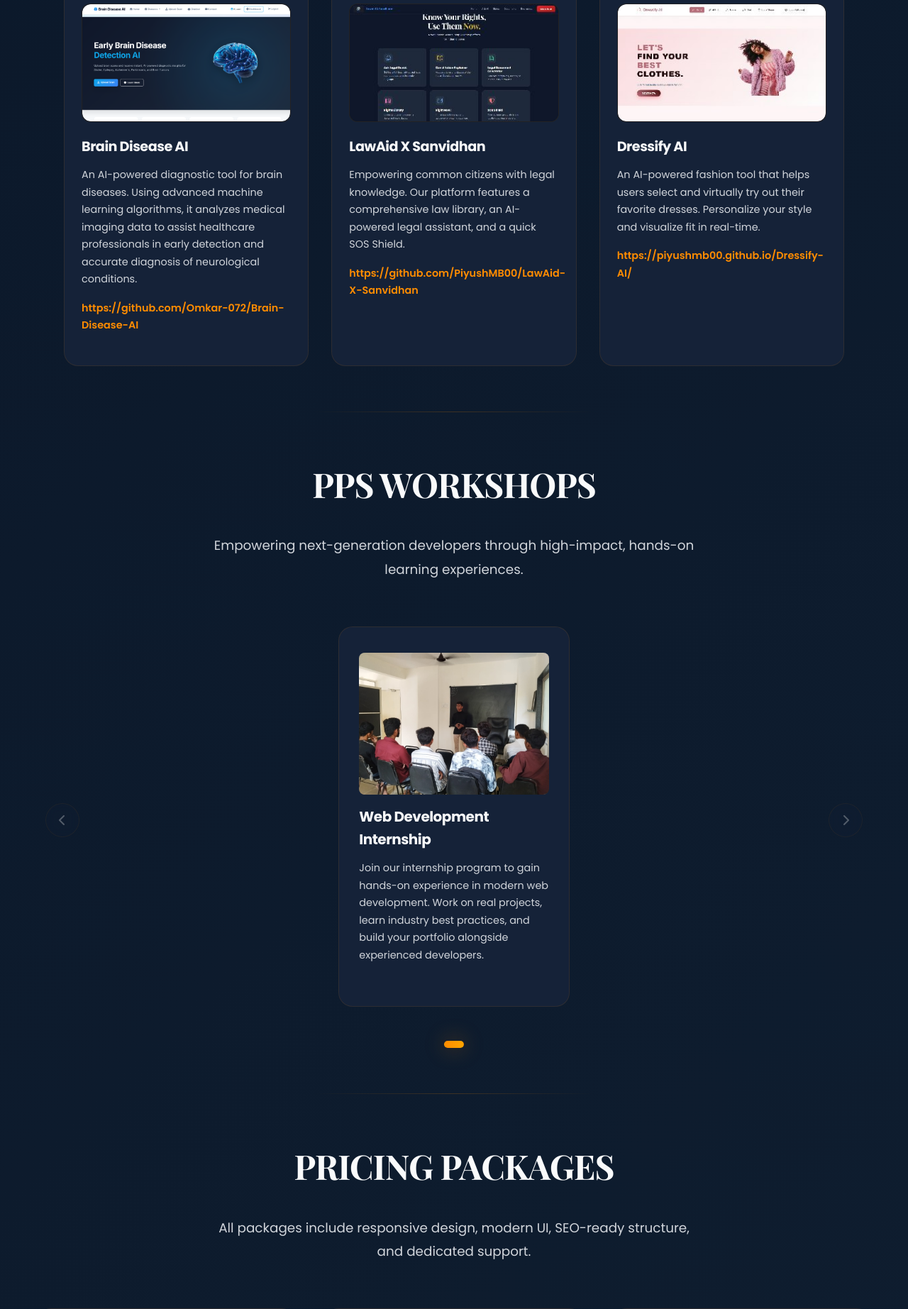
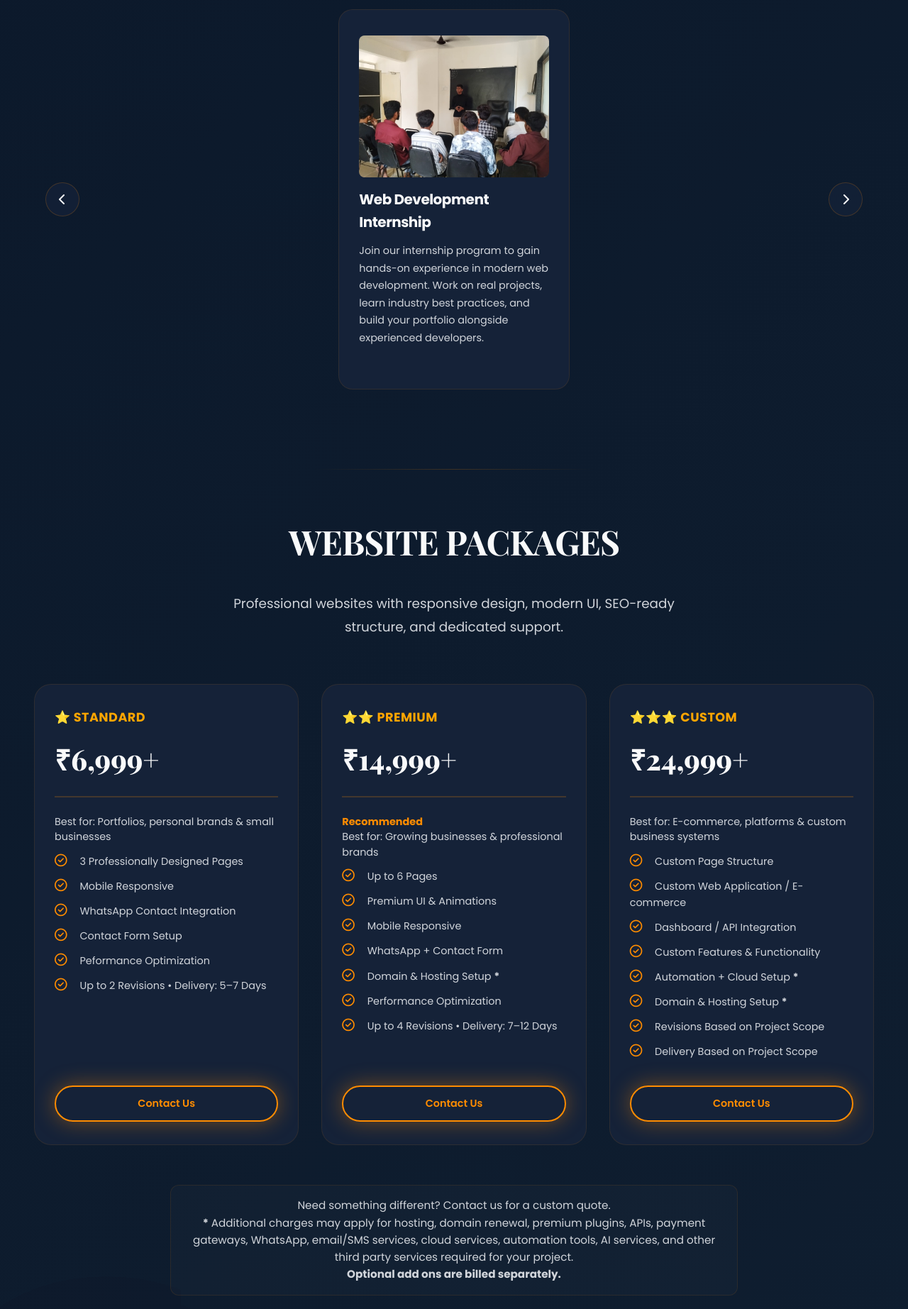
Before and after one commit to PiyushMB00/Phoenix-Pixels-Studios, a Flask app: page / in a window 1280 px wide. Shown: the part 2600-4445 px from the top of the page at 71% size. Run offline with Flask 3, Linux system fonts and the light colour scheme; parts of the project's set-up code (start-up, migrations or seed data) failed here and were passed over.

Commit message:
Changes in pages styling

```diff
--- a/app.py
+++ b/app.py
@@ -255,6 +255,10 @@ def home():
 @app.route("/contact")
 def contact_page():
     return render_template("ContactUs.html")
+
+@app.route("/pricing")
+def pricing():
+    return render_template("pricing.html")
 
 @app.route("/api/contact", methods=["POST"])
 def contact():
--- a/static/css/style.css
+++ b/static/css/style.css
@@ -486,6 +486,7 @@ section .header {
   transition: all 0.4s cubic-bezier(0.4, 0, 0.2, 1);
   position: relative;
   overflow: hidden;
+  height: 100%;
 }
 
 .features .card::before {
@@ -689,15 +690,22 @@ section .header {
   margin-right: 0.875rem;
 }
 
-.pricing .card button {
+.pricing .card .btn {
   color: var(--phoenix-orange);
   background: transparent;
   border: 2px solid var(--phoenix-orange);
   transition: all 0.4s cubic-bezier(0.4, 0, 0.2, 1);
   font-weight: 600;
-}
-
-.pricing .card button:hover {
+  align-items: center;
+  justify-content: center;
+  text-decoration: none;
+  display: flex;
+  width: 100%;
+  padding: 0.75rem 1rem;
+  border-radius: 999px;
+}
+
+.pricing .card .btn:hover {
   background: linear-gradient(
     135deg,
     var(--phoenix-orange),
@@ -707,6 +715,41 @@ section .header {
   color: var(--bg-primary);
   transform: translateY(-2px);
   box-shadow: var(--glow-orange);
+}
+
+.package-description {
+  color: var(--text-secondary);
+  font-size: 0.9rem;
+  line-height: 1.5;
+  margin: 15px 0 20px;
+}
+
+.package-description strong {
+  color: var(--phoenix-orange);
+}
+
+.pricing-note {
+  margin: 3.5rem auto 0;
+  max-width: 800px;
+  padding: 1rem 1.5rem;
+  text-align: center;
+  color: var(--text-secondary);
+  font-size: 0.95rem;
+  line-height: 1.6;
+  border: 1px solid var(--border-subtle);
+  border-radius: 12px;
+  background: rgba(255, 255, 255, 0.02);
+}
+
+/* .pricing-note::first-letter {
+  color: var(--phoenix-orange);
+} */
+
+@media (max-width: 600px) {
+  .pricing-note {
+    margin: 1.5rem 1rem 0;
+    font-size: 0.9rem;
+  }
 }
 
 footer {
@@ -1792,7 +1835,7 @@ footer .column > a:hover {
 }
 
 .panel-motto {
-    margin-top: 3rem;
+    margin-top: 1rem;
     text-align: center;
     font-style: italic;
     color: var(--text-muted);
@@ -2015,6 +2058,11 @@ footer .column > a:hover {
     transform: translateY(-50%) scale(0.92);
 }
 
+.slider-btn:disabled {
+    cursor: not-allowed;
+    opacity: 0.3;
+}
+
 .slider-btn.prev {
     left: 1rem;
 }
@@ -2034,6 +2082,7 @@ footer .column > a:hover {
 .dot {
     width: 10px;
     height: 10px;
+    padding: 0;
     border-radius: 50%;
     background: rgba(255, 140, 0, 0.15);
     border: 1px solid var(--border-subtle);
@@ -2107,7 +2156,8 @@ footer .column > a:hover {
     transition: transform 0.5s cubic-bezier(0.4, 0, 0.2, 1);
 }
 
-.card:hover .project-card-img {
+.card:hover .project-card-img,
+.project-slide:hover .project-card-img {
     transform: scale(1.06);
 }
 
--- a/static/js/script.js
+++ b/static/js/script.js
@@ -705,17 +705,21 @@ document.addEventListener("DOMContentLoaded", () => {
     // For now, they remain hidden in DOM as "insider" detail for someone viewing source
     // or we can implement a subtle reveal later if requested.
 
-    // 9. PPS Workshops Slider Interactivity
-    const initWorkshopsSlider = () => {
-        const track = document.querySelector(".workshops-slider-track");
-        const prevBtn = document.querySelector(".slider-btn.prev");
-        const nextBtn = document.querySelector(".slider-btn.next");
-        const dotsContainer = document.querySelector(".slider-dots");
+    // 9. Projects slider interactivity
+    const initProjectsSlider = () => {
+        const slider = document.querySelector("#projects .workshops-slider-container");
+        if (!slider) return;
+
+        const track = slider.querySelector(".workshops-slider-track");
+        const prevBtn = slider.querySelector(".slider-btn.prev");
+        const nextBtn = slider.querySelector(".slider-btn.next");
+        const dotsContainer = slider.querySelector(".slider-dots");
 
         if (!track) return;
 
-        const slides = Array.from(track.children);
-        if (slides.length === 0) return;
+        const originalSlides = Array.from(track.children);
+        if (originalSlides.length === 0) return;
+        let slides = [];
 
         let currentIndex = 0;
         let slideWidth = 0;
@@ -729,9 +733,28 @@ document.addEventListener("DOMContentLoaded", () => {
             return 3;
         };
 
+        // Add the first visible slides to the end of the track. This lets the
+        // last project move out naturally while the first projects enter.
+        const createLoopClones = () => {
+            track.querySelectorAll("[data-slider-clone]").forEach((clone) => clone.remove());
+
+            const cloneCount = Math.min(getItemsPerView(), originalSlides.length);
+            originalSlides.slice(0, cloneCount).forEach((slide) => {
+                const clone = slide.cloneNode(true);
+                clone.setAttribute("data-slider-clone", "true");
+                clone.setAttribute("aria-hidden", "true");
+                track.appendChild(clone);
+            });
+
+            slides = Array.from(track.children);
+        };
+
+        createLoopClones();
+
         const maxIndex = () => {
-            const itemsPerView = getItemsPerView();
-            return Math.max(0, slides.length - itemsPerView);
+            // The final position contains only cloned slides. Once it has
+            // animated into view, the track can reset invisibly to index zero.
+            return originalSlides.length;
         };
 
         const updateSliderPosition = () => {
@@ -752,43 +775,33 @@ document.addEventListener("DOMContentLoaded", () => {
             // Update active dot
             const dots = dotsContainer.querySelectorAll(".dot");
             dots.forEach((dot, index) => {
-                if (index === currentIndex) {
+                if (index === currentIndex % originalSlides.length) {
                     dot.classList.add("active");
                 } else {
                     dot.classList.remove("active");
                 }
             });
 
-            // Toggle arrow visibility or opacity
+            // Previous stops at the first position; Next loops seamlessly.
             if (prevBtn) {
-                if (currentIndex === 0) {
-                    prevBtn.style.opacity = "0.3";
-                    prevBtn.style.pointerEvents = "none";
-                } else {
-                    prevBtn.style.opacity = "1";
-                    prevBtn.style.pointerEvents = "all";
-                }
+                prevBtn.disabled = currentIndex === 0;
             }
 
             if (nextBtn) {
-                if (currentIndex >= maxIndex()) {
-                    nextBtn.style.opacity = "0.3";
-                    nextBtn.style.pointerEvents = "none";
-                } else {
-                    nextBtn.style.opacity = "1";
-                    nextBtn.style.pointerEvents = "all";
-                }
+                nextBtn.disabled = currentIndex >= maxIndex();
             }
         };
 
         // Create Navigation Dots
         const createDots = () => {
             dotsContainer.innerHTML = "";
-            const totalDots = maxIndex() + 1;
+            const totalDots = originalSlides.length;
 
             for (let i = 0; i < totalDots; i++) {
-                const dot = document.createElement("div");
+                const dot = document.createElement("button");
+                dot.type = "button";
                 dot.classList.add("dot");
+                dot.setAttribute("aria-label", `Show project group ${i + 1}`);
                 if (i === currentIndex) dot.classList.add("active");
                 dot.addEventListener("click", () => {
                     currentIndex = i;
@@ -802,10 +815,9 @@ document.addEventListener("DOMContentLoaded", () => {
         // Next button click
         if (nextBtn) {
             nextBtn.addEventListener("click", () => {
-                if (currentIndex < maxIndex()) {
-                    currentIndex++;
-                    updateSliderPosition();
-                }
+                if (currentIndex >= maxIndex()) return;
+                currentIndex += 1;
+                updateSliderPosition();
                 resetAutoPlay();
             });
         }
@@ -813,17 +825,28 @@ document.addEventListener("DOMContentLoaded", () => {
         // Prev button click
         if (prevBtn) {
             prevBtn.addEventListener("click", () => {
-                if (currentIndex > 0) {
-                    currentIndex--;
-                    updateSliderPosition();
-                }
+                if (currentIndex === 0) return;
+                currentIndex -= 1;
+                updateSliderPosition();
                 resetAutoPlay();
             });
         }
 
+        track.addEventListener("transitionend", (event) => {
+            if (event.propertyName !== "transform" || currentIndex !== maxIndex()) return;
+
+            track.style.transition = "none";
+            currentIndex = 0;
+            updateSliderPosition();
+            track.offsetHeight; // Apply the reset before restoring the transition.
+            track.style.transition = "";
+        });
+
         // Responsive listener
         window.addEventListener("resize", () => {
             // Re-create dots and recalculate position as items per view might change
+            createLoopClones();
+            currentIndex = Math.min(currentIndex, originalSlides.length - 1);
             createDots();
             updateSliderPosition();
         });
@@ -885,5 +908,5 @@ document.addEventListener("DOMContentLoaded", () => {
         startAutoPlay();
     };
 
-    initWorkshopsSlider();
+    initProjectsSlider();
 });
--- a/templates/base.html
+++ b/templates/base.html
@@ -34,17 +34,17 @@
     <nav>
         <div class="nav-container">
             <div class="nav-logo">
-                <a href="/" onclick="window.location.href='/'; return false;">
+                <!-- <a href="/" onclick="window.location.href='/'; return false;"> -->
                     <img src="{{ url_for('static', filename='images/logo.jpeg') }}">
                     <span class="mobile-brand-name">Phoenix Pixels Studios</span>
-                </a>
+                <!-- </a> -->
             </div>
 
             <ul class="nav-link">
                 <li id="link0" class="link0"><a href="/" onclick="window.location.href='/'; return false;">Home</a></li>
                 <li id="link1" class="link1"><a href="{{ url_for('home') }}#what-we-do">Services</a></li>
                 <li id="link2" class="link2"><a href="{{ url_for('home') }}#projects">Projects</a></li>
-                <li id="link5" class="link5"><a href="{{ url_for('home') }}#college-projects">College Projects</a></li>
+                <!-- <li id="link5" class="link5"><a href="{{ url_for('home') }}#college-projects">College Projects</a></li> -->
                 <li id="link6" class="link6"><a href="{{ url_for('home') }}#workshops">Workshops</a></li>
                 <li id="link3" class="link3"><a href="{{ url_for('home') }}#pricing">Pricing</a></li>
                 <li id="link4" class="link4"><a href="{{ url_for('about') }}">About</a></li>
@@ -56,7 +56,7 @@
                 <span></span>
             </button>
 
-            <button class="btn"><a href="{{ url_for('contact_page') }}">Contact Me</a></button>
+            <button class="btn"><a href="{{ url_for('contact_page') }}">Contact Us</a></button>
         </div>
     </nav>
 
@@ -72,7 +72,7 @@
             </div>
             <p>
                 Phoenix Pixels Studios is a registered Indian startup delivering modern web development, IoT systems,
-                and cloud-powered solutions.
+                and cloud powered solutions.
                 We focus on performance, clean design, and technology that helps businesses grow.
             </p>
             <p>
--- a/templates/index.html
+++ b/templates/index.html
@@ -34,10 +34,8 @@ block content %}
       <span><i class="fa-solid fa-code"></i></span>
       <h4>Web Development</h4>
       <p>
-        Modern, responsive websites and web applications crafted with the latest
-        technologies. We build everything from simple landing pages to full
-        business websites designed to perform fast and look professional.
-        <strong>Quality-first. Secure. Mobile-ready.</strong>
+        Modern, responsive websites and web applications built for speed, usability, and growth.
+        <strong>Fast. Secure. Mobile ready.</strong>
       </p>
       <a href="{{ url_for('web_development') }}">Get Started <i class="fa-solid fa-arrow-right"></i></a>
     </div>
@@ -45,9 +43,7 @@ block content %}
       <span><i class="fa-solid fa-microchip"></i></span>
       <h4>IoT Solutions</h4>
       <p>
-        Smart device integration and systems that connect the physical and
-        digital world. We build sensor-based automation, monitoring systems, and
-        real-time dashboards for homes and small businesses.
+        Connect devices, sensors, and systems with smart automation, monitoring, and real time data.
         <strong>Turning everyday objects into smart systems.</strong>
       </p>
       <a href="{{ url_for('iot_solutions') }}">Explore IoT <i class="fa-solid fa-arrow-right"></i></a>
@@ -56,10 +52,8 @@ block content %}
       <span><i class="fa-solid fa-cloud"></i></span>
       <h4>Cloud Infrastructure</h4>
       <p>
-        Scalable cloud solutions powered by AWS, Azure, or Google Cloud. We help
-        you deploy servers, automate tasks, store data securely, and build cloud
-        setups that grow with your business.
-        <strong>Reliable. Secure. Cost-efficient.</strong>
+        Scalable cloud solutions using AWS, Azure, and Google Cloud for secure and reliable deployments.
+        <strong>Reliable. Secure. Cost efficient.</strong>
       </p>
       <a href="{{ url_for('cloud_infrastructure') }}">Learn More <i class="fa-solid fa-arrow-right"></i></a>
     </div>
@@ -67,9 +61,7 @@ block content %}
       <span><i class="fa-solid fa-lightbulb"></i></span>
       <h4>Technical Consulting</h4>
       <p>
-        Clear, practical guidance on technology decisions, digital strategy, and
-        project planning. We help you choose the right tools, avoid mistakes,
-        and move your project forward with confidence.
+        Practical technology guidance to help you choose the right tools, plan projects, and build smarter solutions.
         <strong>Smart solutions. Honest advice.</strong>
       </p>
       <a href="{{ url_for('consulting') }}">Get Advice <i class="fa-solid fa-arrow-right"></i></a>
@@ -82,8 +74,13 @@ block content %}
   <p class="sub-header">
     Explore our latest work and innovative digital solutions.
   </p>
-  <div class="features projects-grid">
-    <div class="card">
+  <div class="workshops-slider-container">
+    <button class="slider-btn prev" type="button" aria-label="Show previous projects" aria-controls="projects-slider-track">
+      <i class="fa-solid fa-chevron-left" aria-hidden="true"></i>
+    </button>
+    <div class="workshops-slider-wrapper">
+      <div id="projects-slider-track" class="workshops-slider-track" aria-live="polite">
+          <article class="workshop-slide project-slide">
             <div class="card-img-wrapper">
               <img src="{{ url_for('static', filename='images/Shrimant Multi Facilities and Services 79.jpg') }}" alt="Shrimant Multi Facilities and Services 79"
                 class="project-card-img">
@@ -98,8 +95,8 @@ block content %}
             <p style="color: var(--phoenix-orange); font-weight: 600">
               Coming Soon...
             </p>
-    </div>
-    <div class="card">
+          </article>
+          <article class="workshop-slide project-slide">
             <div class="card-img-wrapper">
               <img src="{{ url_for('static', filename='images/LawAid X Sanvidhan.jpg') }}" alt="LawAid X Sanvidhan"
                 class="project-card-img">
@@ -113,8 +110,8 @@ block content %}
             <p style="color: var(--phoenix-orange); font-weight: 600">
               https://github.com/PiyushMB00/LawAid-X-Sanvidhan
             </p>
-    </div>
-    <div class="card">
+          </article>
+          <article class="workshop-slide project-slide">
             <div class="card-img-wrapper">
               <img src="{{ url_for('static', filename='images/Sahyadricha Chhawa Foundation.jpg') }}"
                 alt="Sahyadricha Chhawa Foundation" class="project-card-img">
@@ -127,7 +124,43 @@ block content %}
             <p style="color: var(--phoenix-orange); font-weight: 600">
               Coming Soon...
             </p>
+          </article>
+          <article class="workshop-slide project-slide">
+            <div class="card-img-wrapper">
+              <img src="{{ url_for('static', filename='images/Brain_ai.png') }}"
+                alt="Brain AI" class="project-card-img">
             </div>
+            <h4>Brain Disease AI</h4>
+            <p>
+              An AI-powered diagnostic tool for brain diseases. Using advanced machine learning algorithms, it analyzes
+              medical imaging data to assist healthcare professionals in early detection and accurate diagnosis of
+              neurological conditions.
+            </p>
+            <p style="color: var(--phoenix-orange); font-weight: 600">
+              https://github.com/Omkar-072/Brain-Disease-AI
+            </p>
+          </article>
+          <article class="workshop-slide project-slide">
+            <div class="card-img-wrapper">
+              <img src="{{ url_for('static', filename='images/Dressify AI.jpg') }}" alt="Dressify AI"
+                class="project-card-img">
+            </div>
+            <h4>Dressify AI</h4>
+            <p>
+              An AI-powered fashion tool that helps users select and virtually try out their favorite dresses. Personalize
+              your
+              style and visualize fit in real-time.
+            </p>
+            <p style="color: var(--phoenix-orange); font-weight: 600">
+              https://piyushmb00.github.io/Dressify-AI/
+            </p>
+          </article>
+      </div>
+    </div>
+    <button class="slider-btn next" type="button" aria-label="Show next projects" aria-controls="projects-slider-track">
+      <i class="fa-solid fa-chevron-right" aria-hidden="true"></i>
+    </button>
+    <div class="slider-dots" aria-label="Project slide navigation"></div>
     <!-- <div class="card">
       <span><i class="fa-solid fa-hotel"></i></span>
       <h4>Hotel & Inventory Management</h4>
@@ -144,7 +177,7 @@ block content %}
   </div>
 </section>
 
-<section id="college-projects" class="container">
+<!-- <section id="college-projects" class="container">
   <h2 class="header">COLLEGE SPONSORED PROJECTS</h2>
   <p class="sub-header">
     Supporting students and researchers in turning bold concepts into reality.
@@ -196,7 +229,7 @@ block content %}
       </p>
     </div>
   </div>
-</section>
+</section> -->
 
 <section id="workshops" class="container">
   <h2 class="header">PPS WORKSHOPS</h2>
@@ -258,28 +291,31 @@ block content %}
 </section>
 
 <section id="pricing" class="container">
-  <h2 class="header">PRICING PACKAGES</h2>
+  <h2 class="header">WEBSITE PACKAGES</h2>
   <p class="sub-header">
-    All packages include responsive design, modern UI, SEO-ready structure, and
-    dedicated support.
+    Professional websites with responsive design, modern UI, SEO-ready structure,
+    and dedicated support.
   </p>
-  <p class="pricing-fragment" style="display: none;">About doing it right.</p>
   <div class="pricing">
+    <!-- STANDARD -->
     <div class="card">
       <div class="content">
         <h4>⭐ Standard</h4>
-        <h3>₹6,999</h3>
+        <h3>₹6,999+</h3>
+        <p class="package-description">
+          Best for: Portfolios, personal brands & small businesses
+        </p>
         <p>
           <i class="fa-regular fa-circle-check"></i>
           3 Professionally Designed Pages
         </p>
         <p>
           <i class="fa-regular fa-circle-check"></i>
-          Fully Mobile-Responsive
+          Mobile Responsive
         </p>
         <p>
           <i class="fa-regular fa-circle-check"></i>
-          WhatsApp Button Integration
+          WhatsApp Contact Integration
         </p>
         <p>
           <i class="fa-regular fa-circle-check"></i>
@@ -287,95 +323,111 @@ block content %}
         </p>
         <p>
           <i class="fa-regular fa-circle-check"></i>
-          Essential Speed Optimization
+          Peformance Optimization
         </p>
         <p>
           <i class="fa-regular fa-circle-check"></i>
           Up to 2 Revisions • Delivery: 5–7 Days
         </p>
       </div>
-      <button class="btn">
-        <a href="{{ url_for('contact_page') }}">Contact Us</a>
-      </button>
+      <a class="btn" href="{{ url_for('contact_page') }}">
+        Contact Us
+      </a>
     </div>
+
+
+    <!-- PREMIUM -->
     <div class="card">
       <div class="content">
         <h4>⭐⭐ Premium</h4>
-        <h3>₹14,999</h3>
+        <h3>₹14,999+</h3>
+        <p class="package-description">
+          <strong>Recommended</strong><br>
+          Best for: Growing businesses & professional brands
+        </p>
         <p>
           <i class="fa-regular fa-circle-check"></i>
           Up to 6 Pages
         </p>
         <p>
           <i class="fa-regular fa-circle-check"></i>
-          Modern Animated UI + Premium Layout
+          Premium UI & Animations
         </p>
         <p>
           <i class="fa-regular fa-circle-check"></i>
-          Hosting + Domain Setup
+          Mobile Responsive
         </p>
         <p>
           <i class="fa-regular fa-circle-check"></i>
-          Razorpay Payment Integration
+          WhatsApp + Contact Form
         </p>
         <p>
           <i class="fa-regular fa-circle-check"></i>
-          WhatsApp Inquiry Automation
+          Domain & Hosting Setup  <b>*</b>
         </p>
         <p>
           <i class="fa-regular fa-circle-check"></i>
-          Starter Store (up to 10 Products)
-        </p>
-        <p>
-          <i class="fa-regular fa-circle-check"></i>
-          Enhanced Speed Optimization
+          Performance Optimization
         </p>
         <p>
           <i class="fa-regular fa-circle-check"></i>
           Up to 4 Revisions • Delivery: 7–12 Days
         </p>
       </div>
-      <button class="btn">
-        <a href="{{ url_for('contact_page') }}">Contact Us</a>
-      </button>
+      <a class="btn" href="{{ url_for('contact_page') }}">
+        Contact Us
+      </a>
     </div>
+
+
+    <!-- CUSTOM -->
     <div class="card">
       <div class="content">
         <h4>⭐⭐⭐ Custom</h4>
         <h3>₹24,999+</h3>
-        <p>
-          <i class="fa-regular fa-circle-check"></i>
-          Unlimited Pages
+        <p class="package-description">
+          Best for: E-commerce, platforms & custom business systems
         </p>
         <p>
           <i class="fa-regular fa-circle-check"></i>
-          Full E-commerce Store
+          Custom Page Structure
         </p>
         <p>
           <i class="fa-regular fa-circle-check"></i>
-          Custom Dashboard / API Integration
+          Custom Web Application / E-commerce
         </p>
         <p>
           <i class="fa-regular fa-circle-check"></i>
-          Automation + Cloud Setup
+          Dashboard / API Integration
         </p>
         <p>
           <i class="fa-regular fa-circle-check"></i>
-          Any Custom Functionality
+          Custom Features & Functionality
         </p>
         <p>
           <i class="fa-regular fa-circle-check"></i>
-          Unlimited Revisions
+          Automation + Cloud Setup  <b>*</b>
         </p>
         <p>
           <i class="fa-regular fa-circle-check"></i>
-          Delivery Time Based on Project Scope
+          Domain & Hosting Setup  <b>*</b>
+        </p>
+        <p>
+          <i class="fa-regular fa-circle-check"></i>
+          Revisions Based on Project Scope
+        </p>
+        <p>
+          <i class="fa-regular fa-circle-check"></i>
+          Delivery Based on Project Scope
         </p>
       </div>
-      <button class="btn">
-        <a href="{{ url_for('contact_page') }}">Contact Us</a>
-      </button>
+      <a class="btn" href="{{ url_for('contact_page') }}">
+        Contact Us
+      </a>
     </div>
   </div>
+  <p class="pricing-note">
+    Need something different? Contact us for a custom quote. <br><b>*</b>  Additional charges may apply for hosting, domain renewal, premium plugins, APIs, payment gateways, WhatsApp, email/SMS services, cloud services, automation tools, AI services, and other third party services required for your project. <br><b>Optional add ons are billed separately.</b>
+  </p>
 </section>
 {% endblock %}
```
Lines whose indentation alone changed are shown as unchanged.
